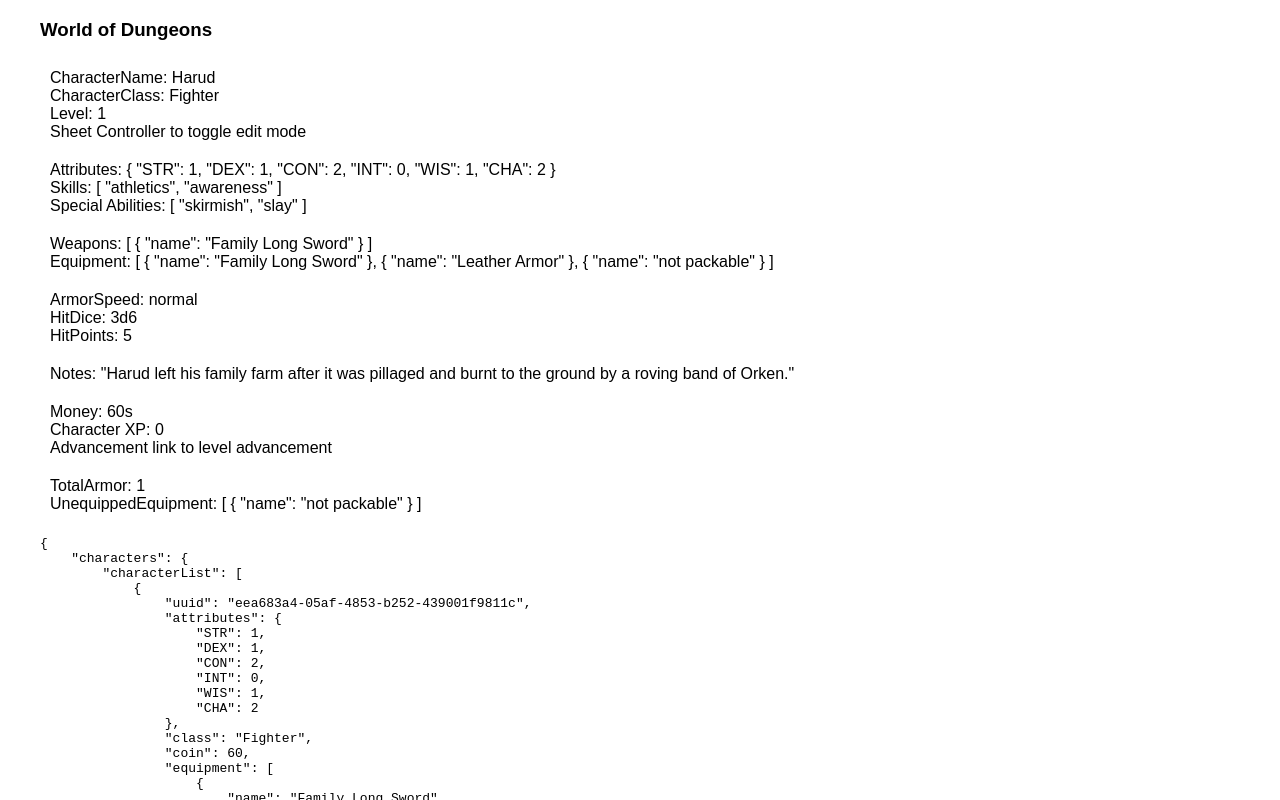
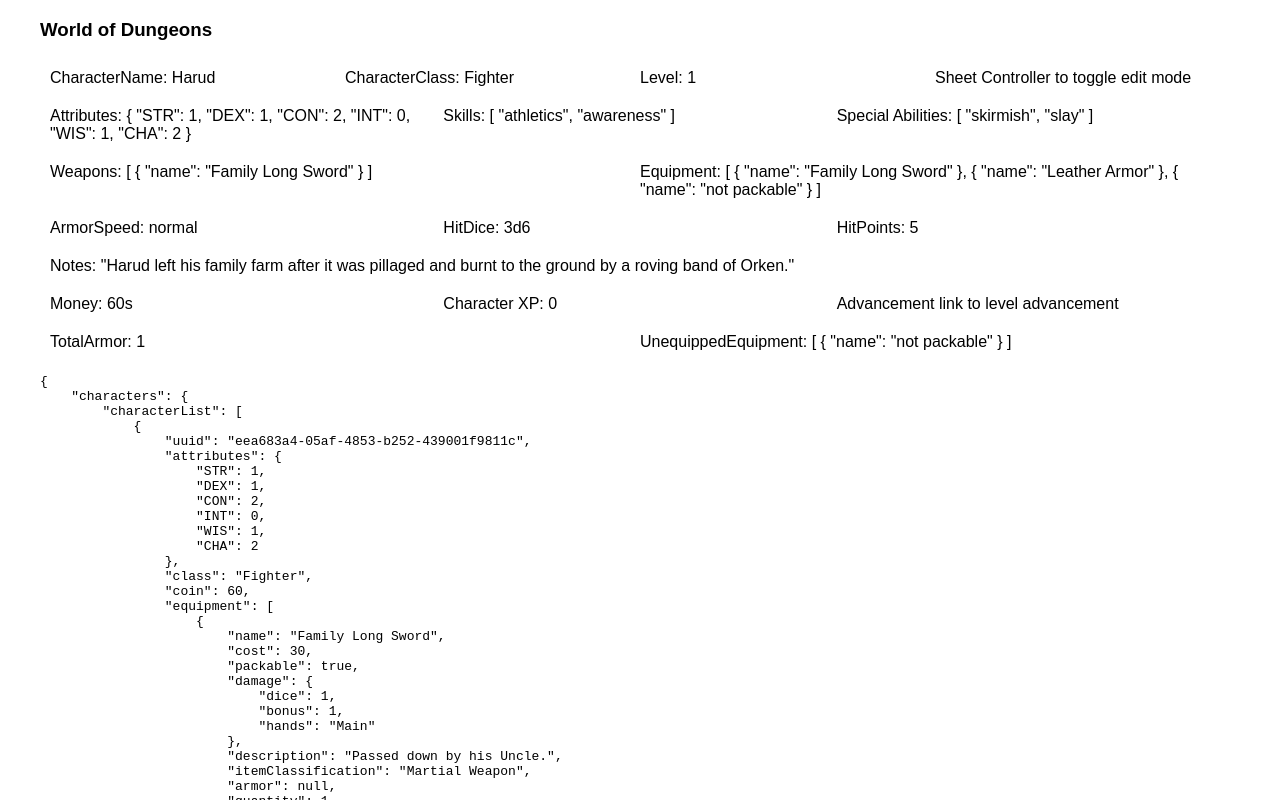
Before and after one commit to lhawes/world-of-dungeons-sheet, a React (Create React App) app: page / in a window 1280 px wide. Shown: the top 800 px of the page. Built offline with nearby package versions, Linux system fonts and the light colour scheme; the HTML template or start-up script is replaced by a standard one.

Commit message:
adding more emotion themeing

```diff
--- a/package.json
+++ b/package.json
@@ -3,6 +3,7 @@
   "version": "0.1.0",
   "private": true,
   "dependencies": {
+    "@emotion/core": "^10.0.34",
     "@types/uuid": "^8.3.0",
     "emotion": "^10.0.27",
     "react": "^16.13.1",
--- a/src/components/shared/Block/Block.tsx
+++ b/src/components/shared/Block/Block.tsx
@@ -1,13 +1,31 @@
-import * as React from 'react';
-import { css } from 'emotion';
+// import * as React from 'react';
+/** @jsx jsx */
+import { jsx } from '@emotion/core'
+import { useMemo } from 'react';
 
-const blockCss = css`
-  display: inline-block,
-`;
+const baseBlockCss = {
+}
 
-export const Block: React.FC = ({ children }) => {
+export interface BlockProps {
+  cssOverrides?: {
+    flex?: number
+  },
+}
+
+export const BlockCssDefault = {
+  flex: 1
+}
+
+export const Block: React.FC<BlockProps> = ({ children, cssOverrides = BlockCssDefault }) => {
+  const computedCss = useMemo(() => {
+    return {
+      ...baseBlockCss,
+      ...cssOverrides
+    }
+  },[cssOverrides])
+
   return (
-    <div className={blockCss}>
+    <div css={computedCss}>
       { children }
     </div>
   );
--- a/src/components/shared/Section/Section.tsx
+++ b/src/components/shared/Section/Section.tsx
@@ -4,6 +4,9 @@ import { css } from 'emotion';
 const sectionCss = css`
   margin: 10px 0;
   padding: 0 10px;
+  display: flex;
+  flex-direction: row;
+  align-items: stretch;
 `;
 
 export const Section: React.FC = ({ children }) => {
--- a/tsconfig.json
+++ b/tsconfig.json
@@ -17,7 +17,10 @@
     "importHelpers": true,
     "strictNullChecks": true,
     "suppressImplicitAnyIndexErrors": true,
-    "noUnusedLocals": true
+    "noUnusedLocals": true,
+    "compilerOptions": {
+      "types": ["@emotion/core"]
+    }
   },
   "exclude": [
     "node_modules",
```
Also changed, not shown: 1 other file (tests, documents, lock files or other folders).
